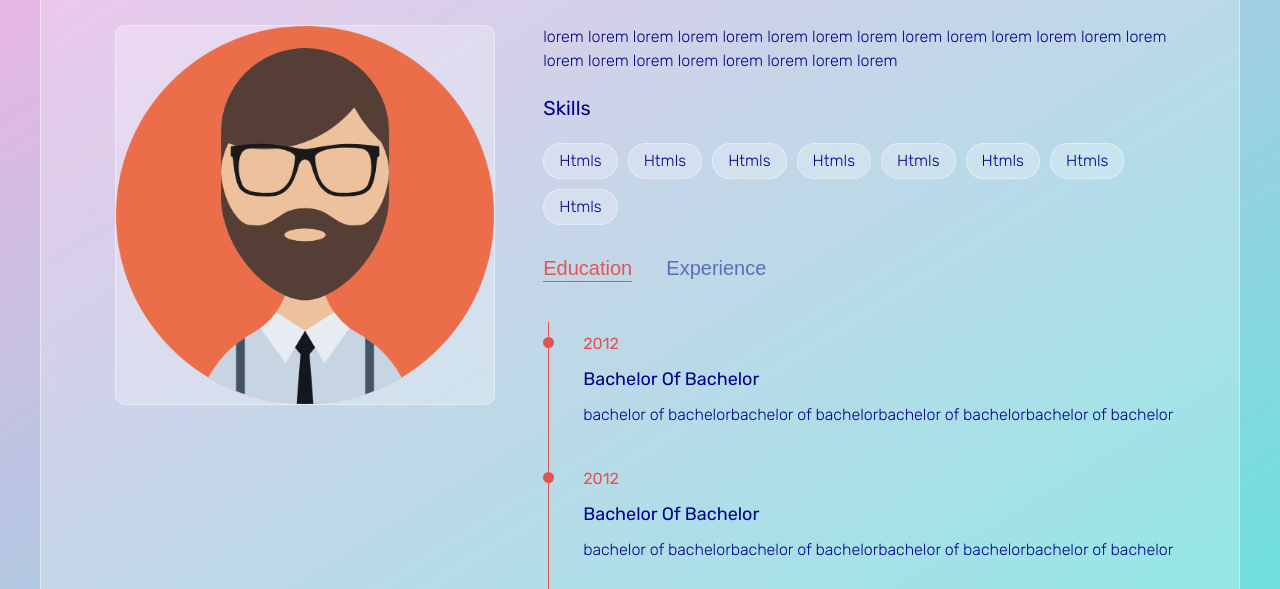
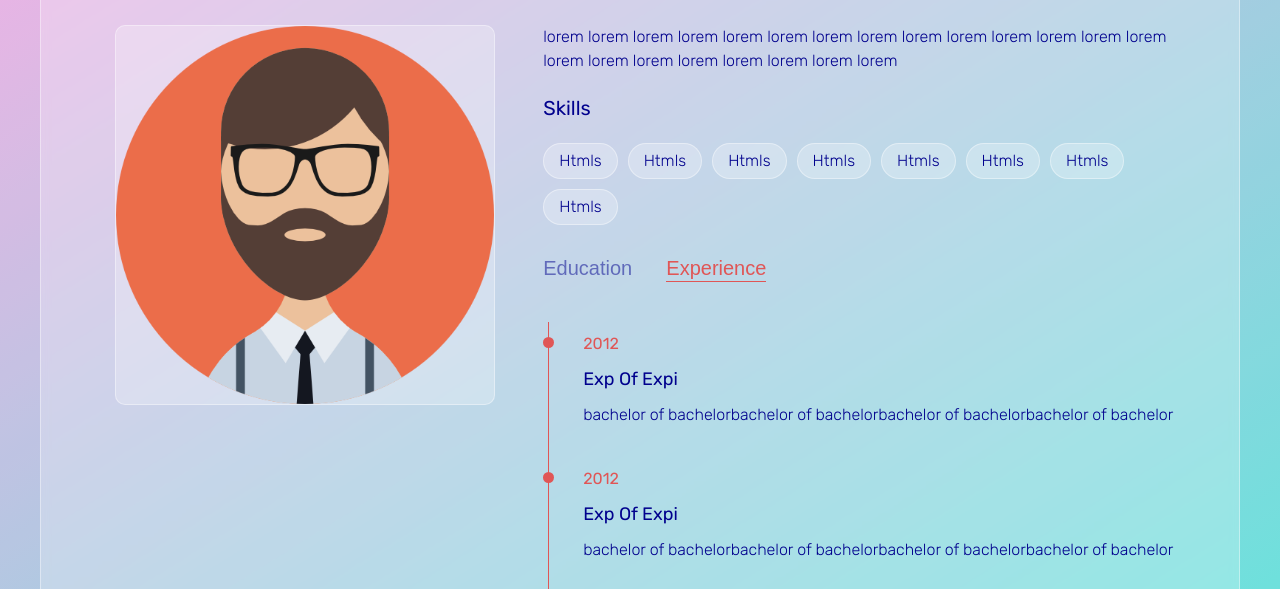
Before and after one commit to FaysalAhmed1/Glassmorph, a plain HTML site: page index.html in a window 1280 px wide. Both pictures are taken after a click on the button "Experience". Shown: the part 196-785 px from the top of the page. Drawn offline with Linux system fonts and the light colour scheme.

Commit message:
progress about page

```diff
--- a/index.html
+++ b/index.html
@@ -80,13 +80,17 @@
                 >
                   Education
                 </button>
-                <button type="button" class="tab-item" data-target="#experienc">
+                <button
+                  type="button"
+                  class="tab-item"
+                  data-target="#experience"
+                >
                   Experience
                 </button>
               </div>
 
               <!-- Education -->
-              <div class="tab-content" id="education">
+              <div class="tab-content active" id="education">
                 <div class="timeline">
                   <div class="timeline-item">
                     <div class="date">2012</div>
@@ -115,6 +119,42 @@
                 </div>
               </div>
               <!-- End Education -->
+
+              <!-- experience -->
+
+              <div class="tab-content" id="experience">
+                <div class="timeline">
+                  <div class="timeline-item">
+                    <div class="date">2012</div>
+                    <h4>exp of expi</h4>
+                    <p>
+                      bachelor of bachelorbachelor of bachelorbachelor of
+                      bachelorbachelor of bachelor
+                    </p>
+                  </div>
+                  <div class="timeline-item">
+                    <div class="date">2012</div>
+                    <h4>exp of expi</h4>
+                    <p>
+                      bachelor of bachelorbachelor of bachelorbachelor of
+                      bachelorbachelor of bachelor
+                    </p>
+                  </div>
+                  <div class="timeline-item">
+                    <div class="date">2012</div>
+                    <h4>exp of expi</h4>
+                    <p>
+                      bachelor of bachelorbachelor of bachelorbachelor of
+                      bachelorbachelor of bachelor
+                    </p>
+                  </div>
+                </div>
+              </div>
+
+              <!-- End experience -->
+
+              <a href="#" class="btn"> Down CV</a>
+              <a href="#" class="btn"> contact</a>
             </div>
           </div>
         </div>
--- a/script.js
+++ b/script.js
@@ -0,0 +1,21 @@
+/**  About tabs **/
+
+const tabsContainer = document.querySelector(".about-tabs"),
+  aboutSection = document.querySelector(".about-section");
+
+tabsContainer.addEventListener("click", (e) => {
+  if (
+    e.target.classList.contains("tab-item") &&
+    !e.target.classList.contains("active")
+  ) {
+    tabsContainer.querySelector(".active").classList.remove("active");
+    e.target.classList.add("active");
+
+    const target = e.target.getAttribute("data-target");
+    console.log(target);
+    aboutSection
+      .querySelector(".tab-content.active")
+      .classList.remove("active");
+    aboutSection.querySelector(target).classList.add("active");
+  }
+});
--- a/style.css
+++ b/style.css
@@ -316,6 +316,11 @@ button {
 }
 .about-text .tab-content {
   padding: 40px 0;
+  display: none;
+}
+
+.about-text .tab-content.active {
+  display: block;
 }
 
 .about-text .timeline-item {
@@ -353,3 +358,7 @@ button {
 .about-text .timeline-item h4 span {
   font-weight: 400;
 }
+
+.about-text .btn {
+  margin: 0 15px 15px 0;
+}
```
